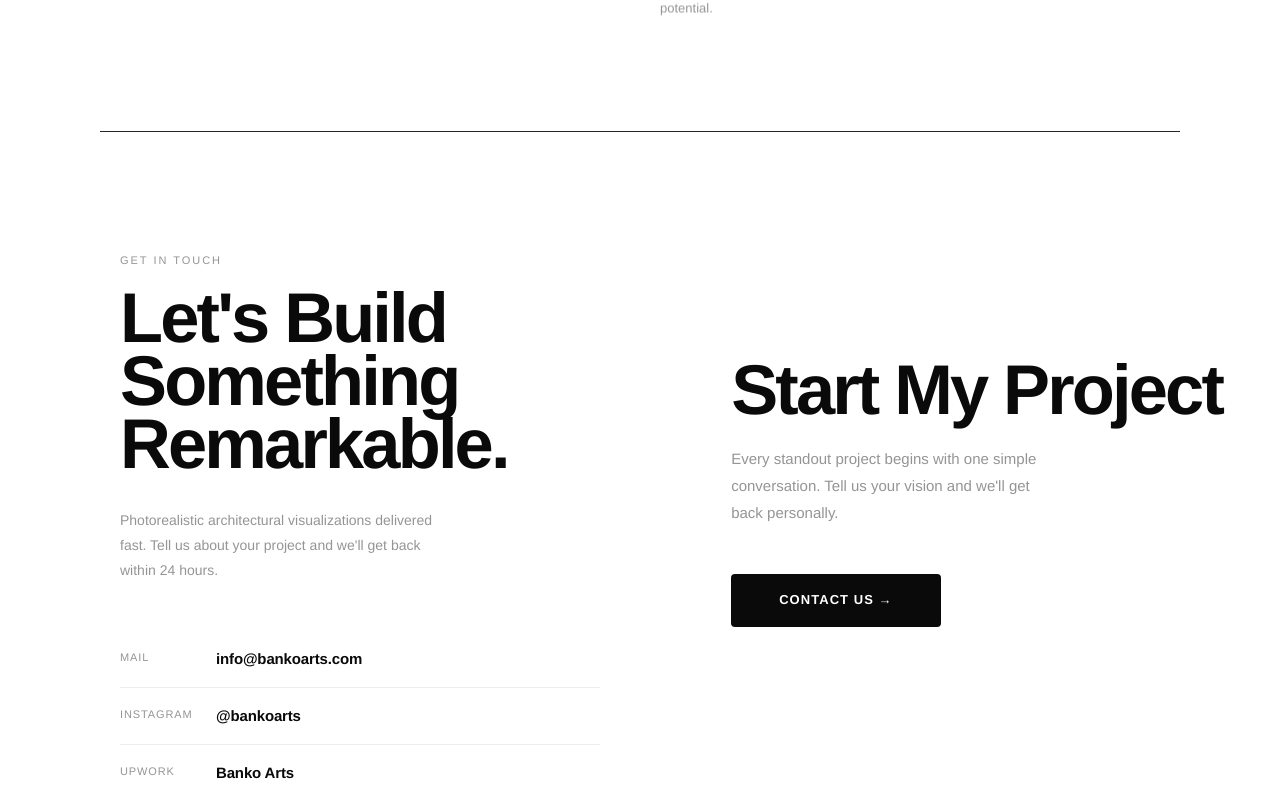
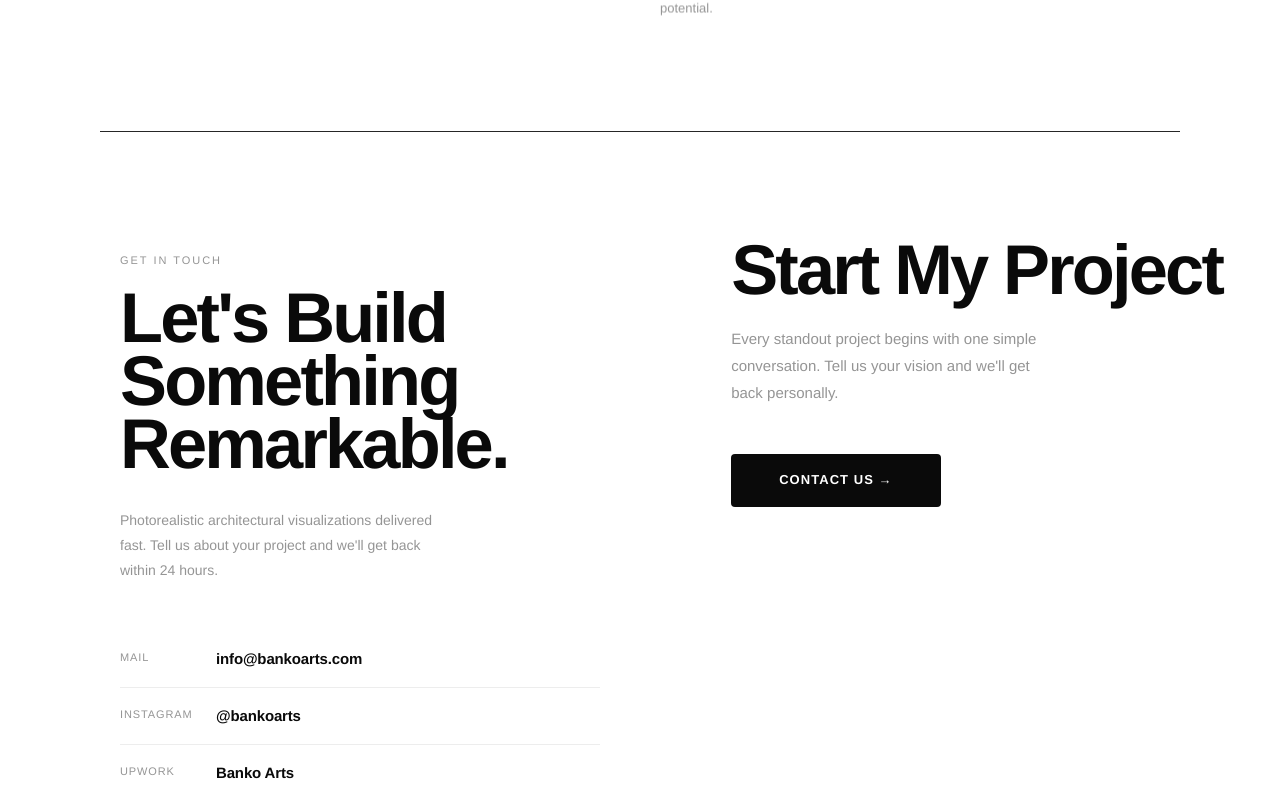
Before and after one commit to berkbankoglu/banko-arts-portfolio, a Next.js app: page / in a window 1280 px wide. Shown: the part 3119-3920 px from the top of the page. Built offline with nearby package versions, Linux system fonts and the light colour scheme; no server answers.

Commit message:
Contact: form box starts at section top edge, no grey gap outside

```diff
--- a/app/page.js
+++ b/app/page.js
@@ -613,7 +613,7 @@ function ContactSection() {
 
   return (
     <section id="section-contact" ref={ref} style={{ borderTop:'1px solid var(--sep)' }}>
-      <div style={{ display:'grid', gridTemplateColumns:'1fr 1fr', alignItems:'start', gap:80, padding:'120px 20px 100px' }}>
+      <div style={{ display:'grid', gridTemplateColumns:'1fr 1fr', alignItems:'start', gap:80, padding:'120px 20px 0' }}>
 
         {/* Sol — hiç değişmez */}
         <div style={{
@@ -646,8 +646,8 @@ function ContactSection() {
           </div>
         </div>
 
-        {/* Sağ — slide panel: fixed-position clip container, viewport'a göre 92px'de biter */}
-        <div style={{ position:'relative' }}>
+        {/* Sağ — slide panel */}
+        <div style={{ position:'relative', marginTop:'-120px', paddingBottom:'100px' }}>
           {/* Bu div layout alanını tutar, içindeki fixed div viewport'a uzanır */}
           <ContactSlide
             showForm={showForm}
```
